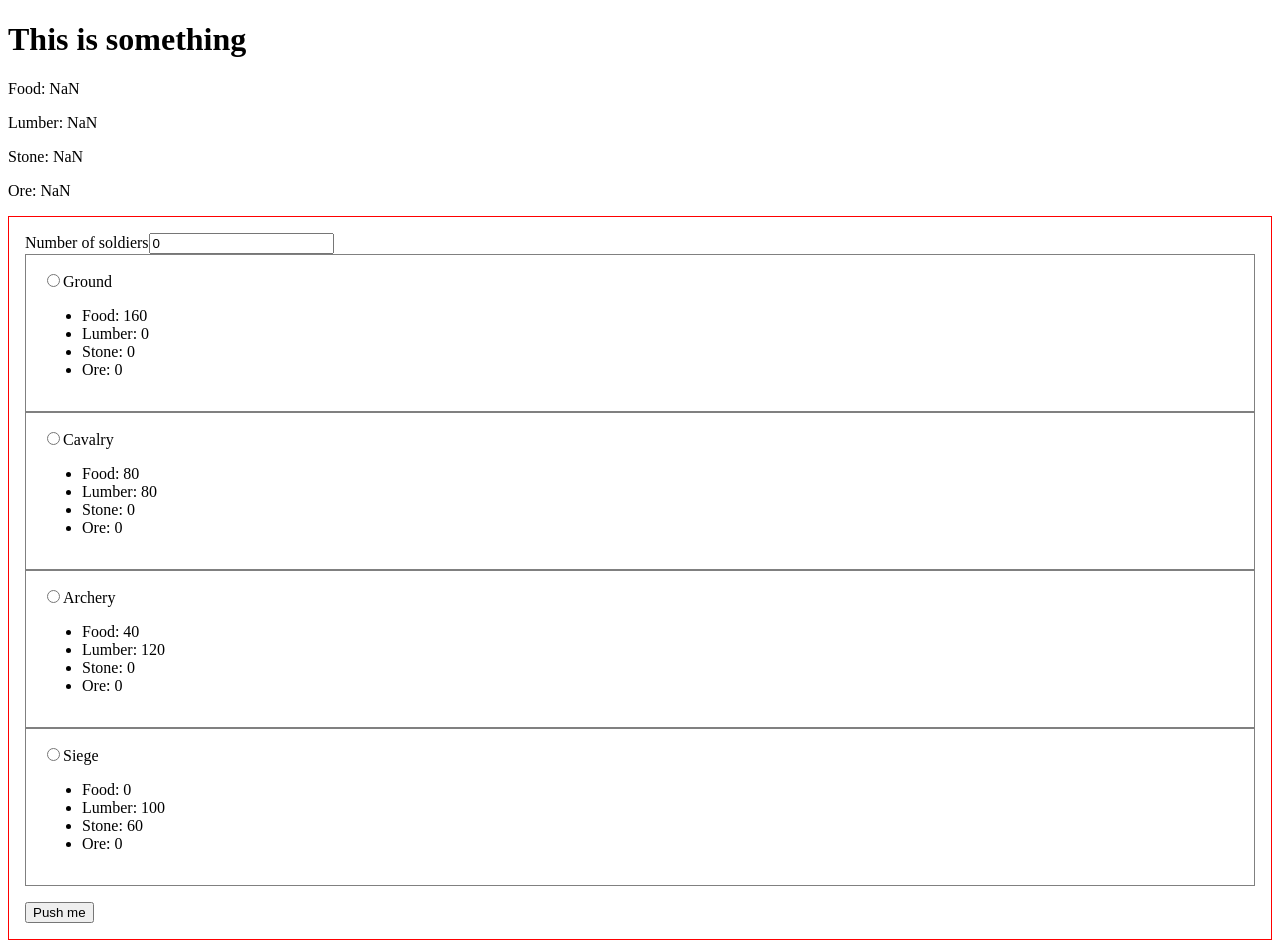
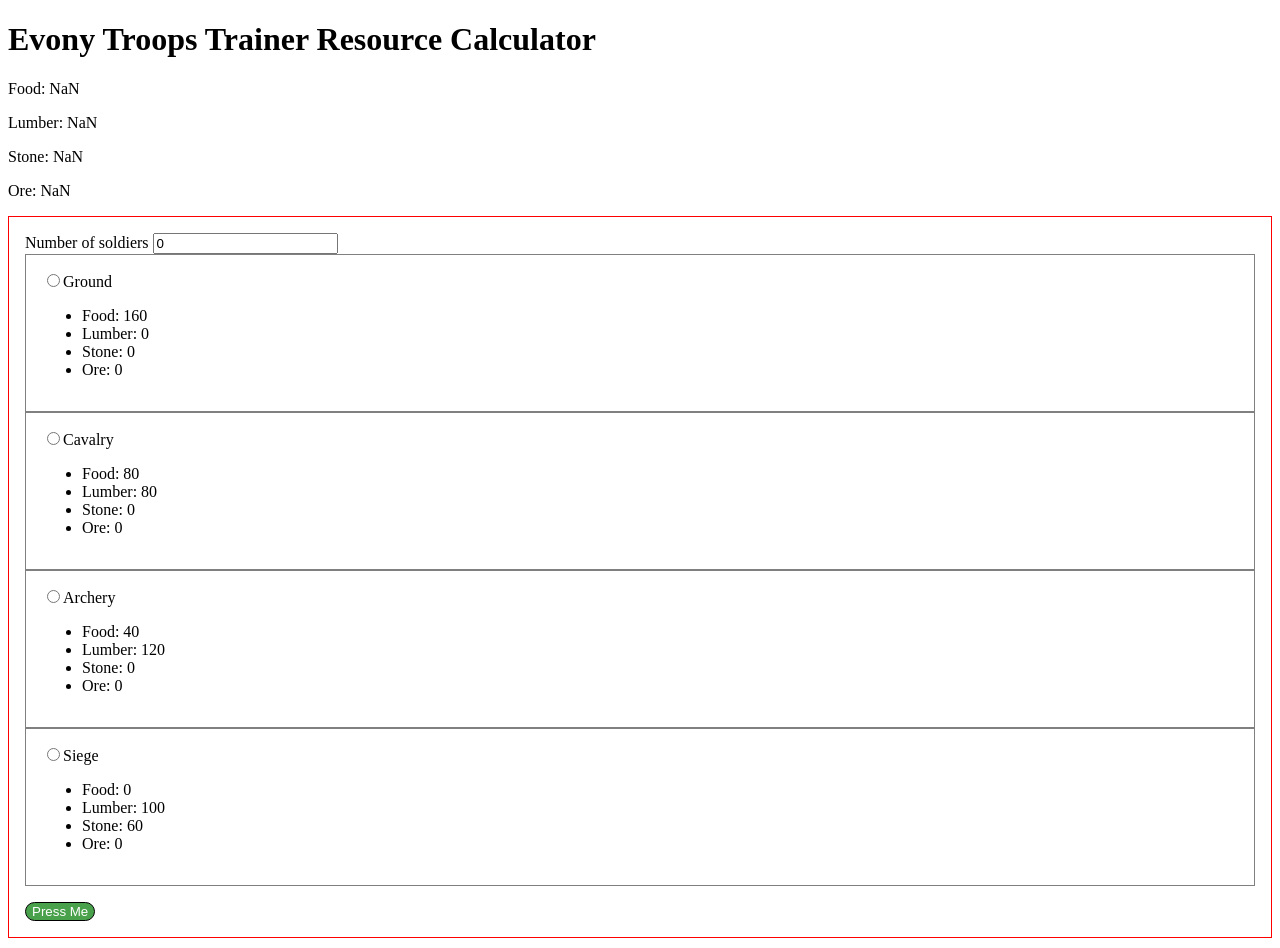
Before and after one commit to florin-bizgan/evony-utility, a React (Create React App) app: page / in a window 1280 px wide. Built offline with nearby package versions, Linux system fonts and the light colour scheme.

Commit message:
Button component created

```diff
--- /dev/null
+++ b/src/component/button/button.jsx
@@ -0,0 +1,11 @@
+import * as S from './button.style'
+
+const Button = ({name, color, href, id, radius}) => {
+  return (
+    <S.Button color={color}>
+      {name}
+    </S.Button>
+  )
+}
+
+export default Button
--- /dev/null
+++ b/src/component/button/button.style.js
@@ -0,0 +1,22 @@
+import styled from "styled-components";
+
+const colorMap = {
+  funGreen: '#046B2D',
+  milanoRed: '#C62A08',
+  transparent: 'transparent',
+  lavenderMagenta: '#ED61D2',
+  cornflowerBlue: '#6179ED',
+  fruitSalad: '#4AA14C'
+}
+
+export const Button = styled.button`
+  background-color: ${({color}) => colorMap[color]};
+  border-radius: 15px;
+  border: 1px solid black;
+  cursor: pointer;
+  color: white;
+  :hover {
+    color: yellow;
+    background-color: grey;
+  }
+`
--- /dev/null
+++ b/src/component/button/index.js
@@ -0,0 +1 @@
+export {default as Button} from './button'
--- a/src/component/form/form.jsx
+++ b/src/component/form/form.jsx
@@ -2,9 +2,11 @@
 import { useState } from "react";
 import { findResource } from "../../util/form";
 import { prettyNumber } from "../../util/number";
+import { Button } from "../button";
 import { SmartRadio } from "../smart-radio";
 import { formData, initialValues } from "./form.data";
 import * as S from "./form.style";
+
 
 const Form = () => {
   const [result, showResult] = useState({});
@@ -22,7 +24,7 @@
 
   return (
     <div>
-      <h1>This is something</h1>
+      <h1>Evony Troops Trainer Resource Calculator</h1>
       <p>Food: {prettyNumber(result.food)}</p>
       <p>Lumber: {prettyNumber(result.lumber)}</p>
       <p>Stone: {prettyNumber(result.stone)}</p>
@@ -31,7 +33,7 @@
         {() => (
           <S.Form>
             <div>
-              <label htmlFor="quantity">Number of soldiers</label>
+              <label htmlFor="quantity">Number of soldiers </label>
               <Field type="number" id="quantity" name="quantity" />
               {/* <Field type="radio" id='ground' name='troopType' value="ground"/>
           <label htmlFor="ground">Ground</label> */}
@@ -47,7 +49,7 @@
               })}
             </div>
             <div>
-              <button type="submit">Push me</button>
+              <Button color='fruitSalad' name='Press Me'></Button>
             </div>
           </S.Form>
         )}
--- a/src/component/index.js
+++ b/src/component/index.js
@@ -1,3 +1,4 @@
 export {Utility} from './utility'
 export {Form} from './form'
 export {SmartRadio} from './smart-radio'
+export {Button} from './button'
```
